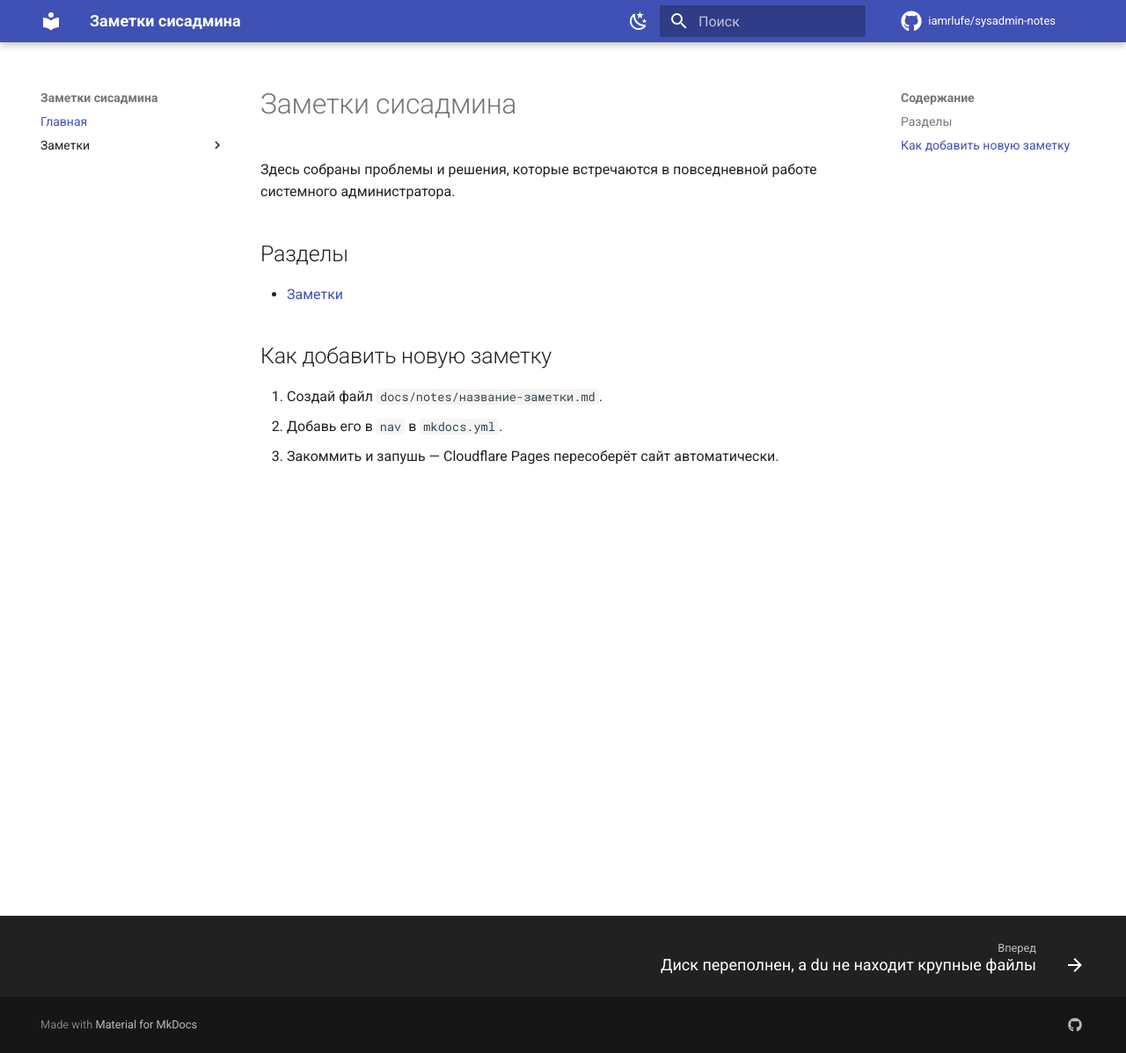
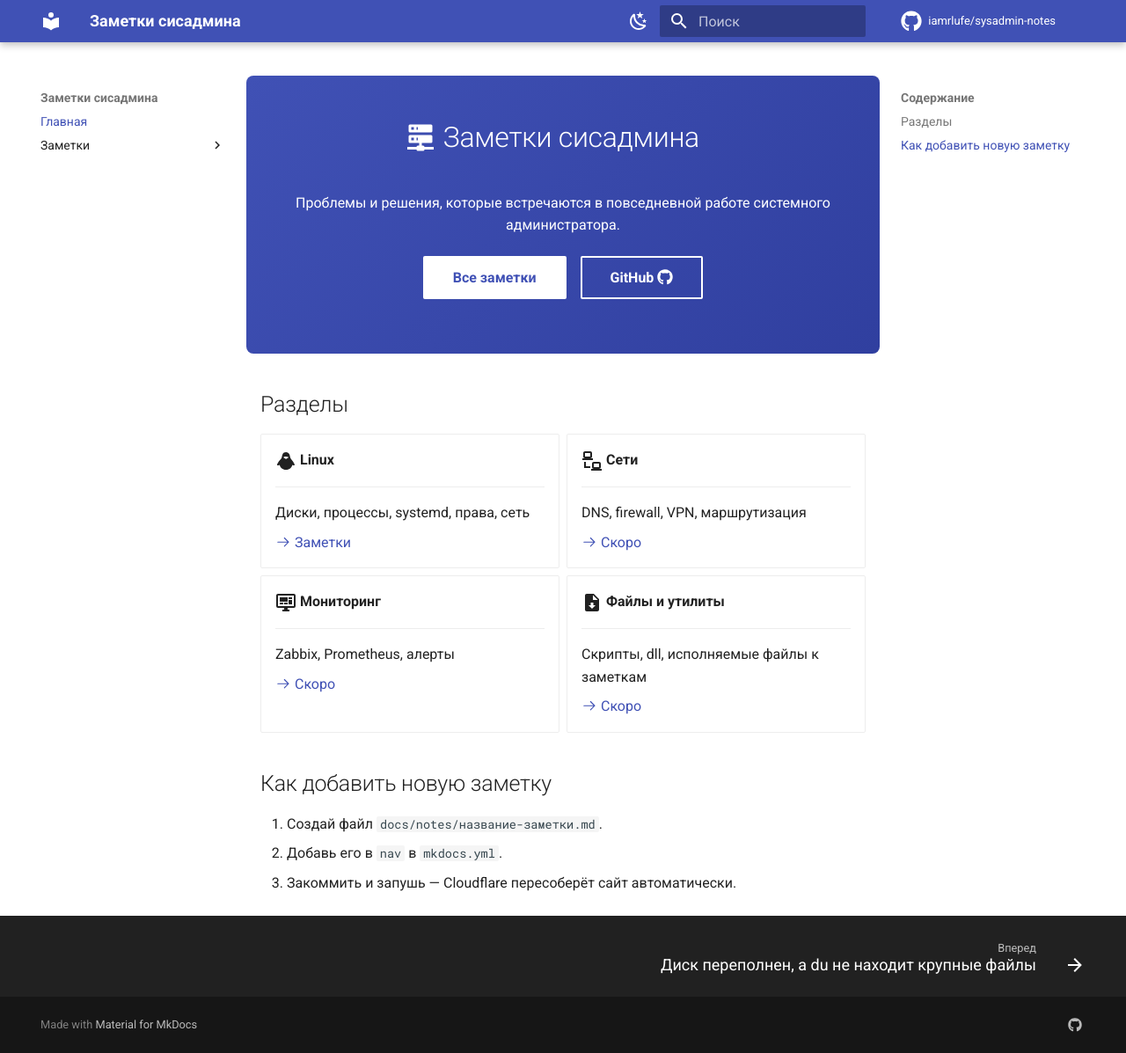
Before and after one commit to iamrlufe/sysadmin-notes, an MkDocs documentation site: the page built from docs/index.md, in a window 1280 px wide and 1197 px high. Shown: the whole window at 88% size. Built offline with MkDocs 1.6.1 and Material for MkDocs 9.7.7, drawn with Linux system fonts in a browser that asks for light colours; comment, search, counter and statistics services are not loaded.

Commit message:
красивая главная страница

```diff
--- a/docs/index.md
+++ b/docs/index.md
@@ -1,13 +1,54 @@
-# Заметки сисадмина
+<div class="hero" markdown>
 
-Здесь собраны проблемы и решения, которые встречаются в повседневной работе системного администратора.
+# :material-server-network: Заметки сисадмина
+
+Проблемы и решения, которые встречаются в повседневной работе системного администратора.
+
+[Все заметки](notes/example-note.md){ .md-button .md-button--primary }
+[GitHub :fontawesome-brands-github:](https://github.com/iamrlufe/sysadmin-notes){ .md-button }
+
+</div>
 
 ## Разделы
 
-- [Заметки](notes/example-note.md)
+<div class="grid cards" markdown>
+
+-   :material-linux:{ .lg .middle } **Linux**
+
+    ---
+
+    Диски, процессы, systemd, права, сеть
+
+    [:octicons-arrow-right-24: Заметки](notes/example-note.md)
+
+-   :material-lan-connect:{ .lg .middle } **Сети**
+
+    ---
+
+    DNS, firewall, VPN, маршрутизация
+
+    [:octicons-arrow-right-24: Скоро](notes/example-note.md)
+
+-   :material-monitor-dashboard:{ .lg .middle } **Мониторинг**
+
+    ---
+
+    Zabbix, Prometheus, алерты
+
+    [:octicons-arrow-right-24: Скоро](notes/example-note.md)
+
+-   :material-file-download:{ .lg .middle } **Файлы и утилиты**
+
+    ---
+
+    Скрипты, dll, исполняемые файлы к заметкам
+
+    [:octicons-arrow-right-24: Скоро](notes/example-note.md)
+
+</div>
 
 ## Как добавить новую заметку
 
 1. Создай файл `docs/notes/название-заметки.md`.
 2. Добавь его в `nav` в `mkdocs.yml`.
-3. Закоммить и запушь — Cloudflare Pages пересоберёт сайт автоматически.
+3. Закоммить и запушь — Cloudflare пересоберёт сайт автоматически.
--- /dev/null
+++ b/docs/stylesheets/extra.css
@@ -0,0 +1,74 @@
+/* Hero-блок на главной */
+.hero {
+  text-align: center;
+  padding: 2.5rem 1rem 2rem;
+  margin: -0.6rem -0.8rem 1.5rem;
+  border-radius: 0.4rem;
+  background: linear-gradient(135deg, var(--md-primary-fg-color) 0%, #303f9f 100%);
+  color: var(--md-primary-bg-color);
+  animation: hero-fade-in 0.6s ease-out;
+}
+
+.hero h1 {
+  color: var(--md-primary-bg-color);
+  margin-top: 0;
+}
+
+.hero .md-button {
+  margin: 0.3rem;
+}
+
+.hero .md-button--primary {
+  background-color: var(--md-primary-bg-color);
+  color: var(--md-primary-fg-color);
+  border-color: var(--md-primary-bg-color);
+}
+
+.hero .md-button:not(.md-button--primary) {
+  color: var(--md-primary-bg-color);
+  border-color: var(--md-primary-bg-color);
+}
+
+.hero .md-button:hover {
+  transform: translateY(-2px);
+  transition: transform 0.2s ease;
+}
+
+@keyframes hero-fade-in {
+  from {
+    opacity: 0;
+    transform: translateY(-8px);
+  }
+  to {
+    opacity: 1;
+    transform: translateY(0);
+  }
+}
+
+/* Плавное появление карточек разделов */
+.grid.cards > ul > li,
+.grid.cards > ol > li {
+  animation: card-fade-in 0.5s ease-out backwards;
+  transition: transform 0.2s ease, box-shadow 0.2s ease;
+}
+
+.grid.cards > ul > li:hover,
+.grid.cards > ol > li:hover {
+  transform: translateY(-4px);
+}
+
+.grid.cards > ul > li:nth-child(1) { animation-delay: 0.05s; }
+.grid.cards > ul > li:nth-child(2) { animation-delay: 0.1s; }
+.grid.cards > ul > li:nth-child(3) { animation-delay: 0.15s; }
+.grid.cards > ul > li:nth-child(4) { animation-delay: 0.2s; }
+
+@keyframes card-fade-in {
+  from {
+    opacity: 0;
+    transform: translateY(6px);
+  }
+  to {
+    opacity: 1;
+    transform: translateY(0);
+  }
+}
--- a/mkdocs.yml
+++ b/mkdocs.yml
@@ -22,13 +22,16 @@ theme:
         name: Светлая тема
   features:
     - navigation.instant
+    - navigation.instant.progress
     - navigation.tracking
     - navigation.top
     - navigation.footer
+    - header.autohide
     - search.suggest
     - search.highlight
     - content.code.copy
     - content.code.annotate
+    - content.tooltips
     - toc.follow
   icon:
     repo: fontawesome/brands/github
@@ -36,6 +39,9 @@ theme:
 repo_url: https://github.com/iamrlufe/sysadmin-notes
 repo_name: iamrlufe/sysadmin-notes
 edit_uri: edit/main/docs/
+
+extra_css:
+  - stylesheets/extra.css
 
 nav:
   - Главная: index.md
@@ -63,7 +69,11 @@ markdown_extensions:
       permalink: true
       toc_depth: 3
   - attr_list
+  - md_in_html
   - footnotes
+  - pymdownx.emoji:
+      emoji_index: !!python/name:material.extensions.emoji.twemoji
+      emoji_generator: !!python/name:material.extensions.emoji.to_svg
 
 extra:
   social:
```
